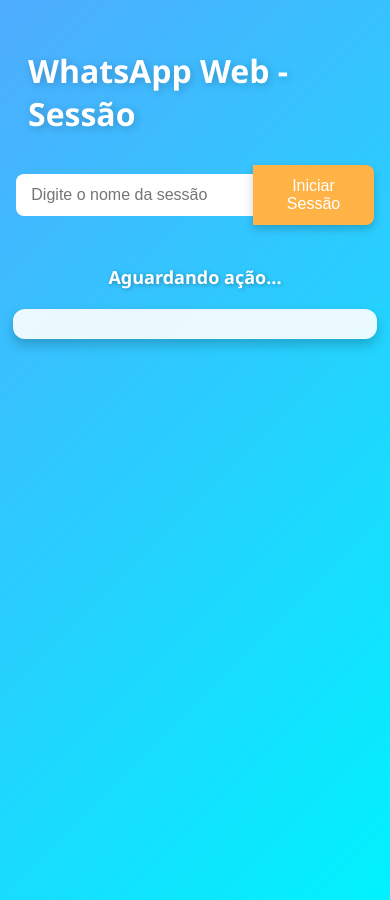
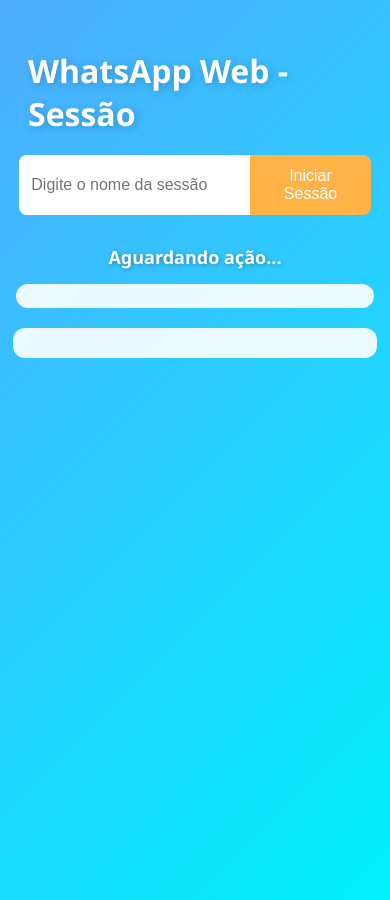
Before and after one commit to Miraplay2025/Busines, a website: page public/index.html in a window 390 px wide. Drawn offline with nearby package versions, Linux system fonts and the light colour scheme; no server answers.

Commit message:
Update index.html

```diff
--- a/public/index.html
+++ b/public/index.html
@@ -7,89 +7,26 @@
 <style>
 body {
   font-family: 'Segoe UI', Tahoma, Geneva, Verdana, sans-serif;
-      background: linear-gradient(135deg, #4facfe, #00f2fe);
-      color: #333;
-      display: flex;
-      flex-direction: column;
-      align-items: center;
-      justify-content: flex-start;
-      min-height: 100vh;
-      padding: 20px;
+  background: linear-gradient(135deg,#4facfe,#00f2fe);
+  color:#333;
+  display:flex;
+  flex-direction:column;
+  align-items:center;
+  min-height:100vh;
+  padding:20px;
 }
-    h1 {
-      color: #fff;
-      margin-bottom: 30px;
-      text-shadow: 2px 2px 8px rgba(0,0,0,0.2);
-    }
-    .input-group {
-      display: flex;
-      flex-direction: row;
-      align-items: center;
-      margin-bottom: 20px;
-    }
-    input#sessionName {
-      padding: 12px 15px;
-      font-size: 16px;
-      border-radius: 8px 0 0 8px;
-      border: none;
-      outline: none;
-      width: 250px;
-      max-width: 70vw;
-    }
-    button {
-      padding: 12px 20px;
-      font-size: 16px;
-      border-radius: 0 8px 8px 0;
-      border: none;
-      background-color: #ffb347;
-      color: #fff;
-      cursor: pointer;
-      transition: background 0.3s;
-      box-shadow: 0 4px 8px rgba(0,0,0,0.2);
-    }
-    button:hover { background-color: #ffcc33; }
-    #status {
-      margin-top: 20px;
-      font-size: 18px;
-      font-weight: bold;
-      color: #fff;
-      text-shadow: 1px 1px 4px rgba(0,0,0,0.3);
-    }
-    #qrContainer {
-      margin-top: 25px;
-      background: #fff;
-      padding: 20px;
-      border-radius: 16px;
-      box-shadow: 0 8px 16px rgba(0,0,0,0.2);
-      display: none;
-      flex-direction: column;
-      align-items: center;
-    }
-    #qrContainer img {
-      max-width: 300px;
-      width: 100%;
-      height: auto;
-      border-radius: 12px;
-      margin-bottom: 10px;
-    }
-    #logs {
-      margin-top: 20px;
-      width: 100%;
-      max-width: 500px;
-      background: rgba(255,255,255,0.9);
-      border-radius: 12px;
-      padding: 15px;
-      box-shadow: 0 6px 12px rgba(0,0,0,0.2);
-      font-size: 14px;
-      line-height: 1.4;
-      max-height: 300px;
-      overflow-y: auto;
-    }
-    .log-line { margin-bottom: 5px; }
-    @media (max-width: 500px) {
-      input#sessionName { width: 60vw; }
-      #qrContainer img { max-width: 200px; }
-    }
+h1{color:#fff;margin-bottom:20px;text-shadow:2px 2px 8px rgba(0,0,0,0.2);}
+.input-group{display:flex;margin-bottom:20px;}
+input#sessionName{padding:12px;font-size:16px;border-radius:8px 0 0 8px;border:none;width:250px;}
+button{padding:12px 20px;font-size:16px;border-radius:0 8px 8px 0;border:none;background:#ffb347;color:#fff;cursor:pointer;}
+button:hover{background:#ffcc33;}
+#status{margin-top:10px;font-size:18px;font-weight:bold;color:#fff;text-shadow:1px 1px 4px rgba(0,0,0,0.3);}
+#qrContainer{margin-top:20px;background:#fff;padding:20px;border-radius:16px;display:none;flex-direction:column;align-items:center;}
+#qrContainer img{max-width:300px;width:100%;border-radius:12px;margin-bottom:10px;}
+#sessionData{margin-top:15px;background:rgba(255,255,255,0.9);padding:12px;border-radius:12px;max-width:400px;width:100%;text-align:left;}
+#logs{margin-top:20px;width:100%;max-width:500px;background:rgba(255,255,255,0.9);border-radius:12px;padding:15px;max-height:300px;overflow-y:auto;font-size:14px;line-height:1.4;}
+.log-line{margin-bottom:5px;}
+@media(max-width:500px){input#sessionName{width:60vw;}#qrContainer img{max-width:200px;}}
 </style>
 </head>
 <body>
@@ -106,6 +43,8 @@
   <img id="qrCode" src="" alt="QR Code">
 </div>
 
+<div id="sessionData"></div>
+
 <div id="logs"></div>
 
 <script src="/socket.io/socket.io.js"></script>
@@ -118,32 +57,50 @@
 const statusDiv = document.getElementById('status');
 const qrContainer = document.getElementById('qrContainer');
 const qrCodeImg = document.getElementById('qrCode');
+const sessionDataDiv = document.getElementById('sessionData');
 
-    function addLog(msg) {
-      const p = document.createElement('p');
-      p.textContent = msg;
-      p.className = 'log-line';
+function addLog(msg){
+    const p=document.createElement('p');
+    p.textContent=msg;
+    p.className='log-line';
     logsDiv.appendChild(p);
-      logsDiv.scrollTop = logsDiv.scrollHeight;
+    logsDiv.scrollTop=logsDiv.scrollHeight;
 }
 
-    startBtn.addEventListener('click', () => {
-      const name = sessionNameInput.value.trim();
-      if (!name) return alert('Digite o nome da sessão!');
-      statusDiv.textContent = `Iniciando sessão: ${name}...`;
+startBtn.addEventListener('click',()=>{
+    const name=sessionNameInput.value.trim();
+    if(!name)return alert('Digite o nome da sessão!');
+    statusDiv.textContent=`Iniciando sessão: ${name}...`;
     addLog(`🔧 Solicitando criação da sessão "${name}"...`);
-      socket.emit('start-session', name);
+    socket.emit('start-session',name);
 });
 
-    socket.on('log', (msg) => {
+socket.on('log',(msg)=>{
     addLog(msg);
-      statusDiv.textContent = msg;
+    statusDiv.textContent=msg;
 });
 
-    socket.on('qr', (base64) => {
-      qrContainer.style.display = 'flex';
-      qrCodeImg.src = base64; // QR code em Base64
-      addLog('📷 QR code atualizado');
+socket.on('qr',(data)=>{
+    qrContainer.style.display='flex';
+    qrCodeImg.src=data.qr;
+    addLog(`[${data.session}] QR code atualizado (${data.attempt}/10)`);
+});
+
+socket.on('session-data',(data)=>{
+    sessionDataDiv.innerHTML=`
+        <strong>📌 Sessão Ativa: ${data.session}</strong><br>
+        Status: ${data.status}<br>
+        Pushname: ${data.pushname||'N/A'}<br>
+        Me: ${data.me||'N/A'}<br>
+        Wid: ${data.wid||'N/A'}
+    `;
+    addLog(`[${data.session}] Sessão conectada com sucesso!`);
+});
+
+socket.on('session-ended',(data)=>{
+    addLog(`❌ Sessão "${data.session}" finalizada: ${data.reason}`);
+    sessionDataDiv.innerHTML=`<strong>❌ Sessão ${data.session} encerrada</strong>`;
+    qrContainer.style.display='none';
 });
 </script>
 </body>
```
Lines whose indentation alone changed are shown as unchanged.
